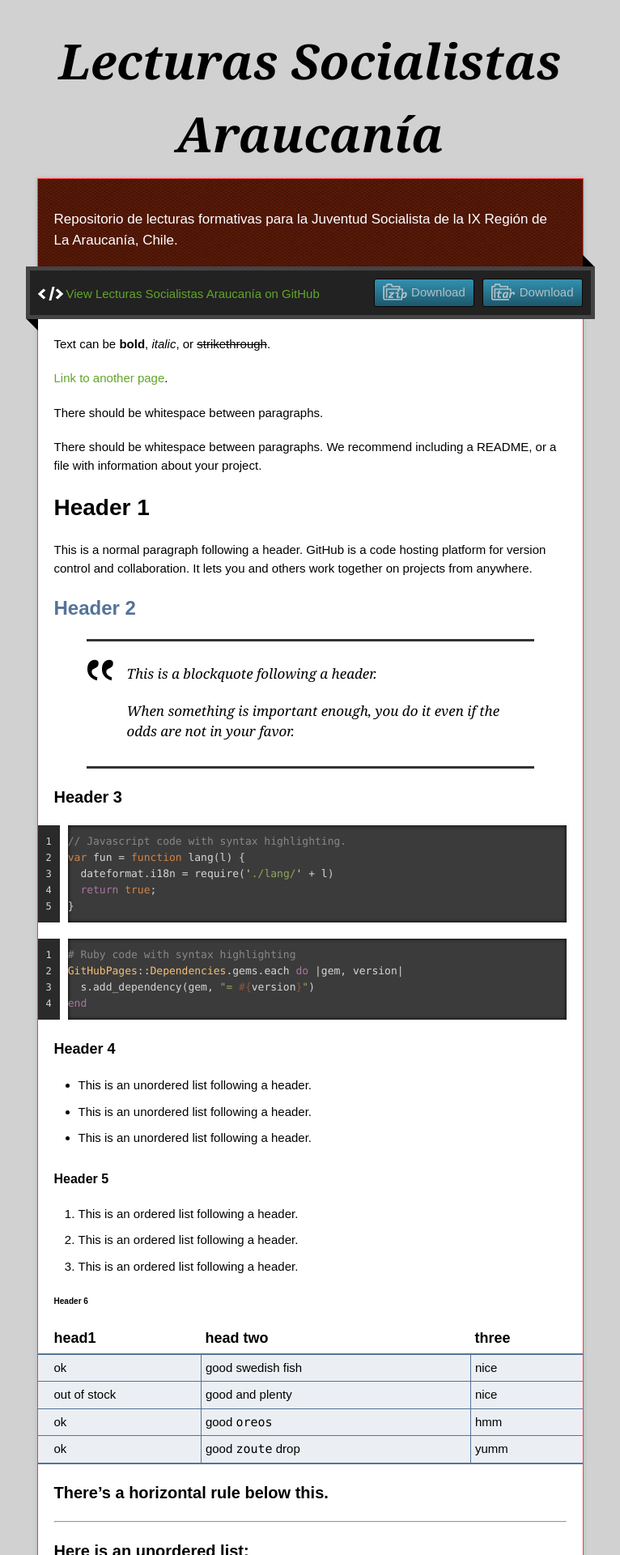
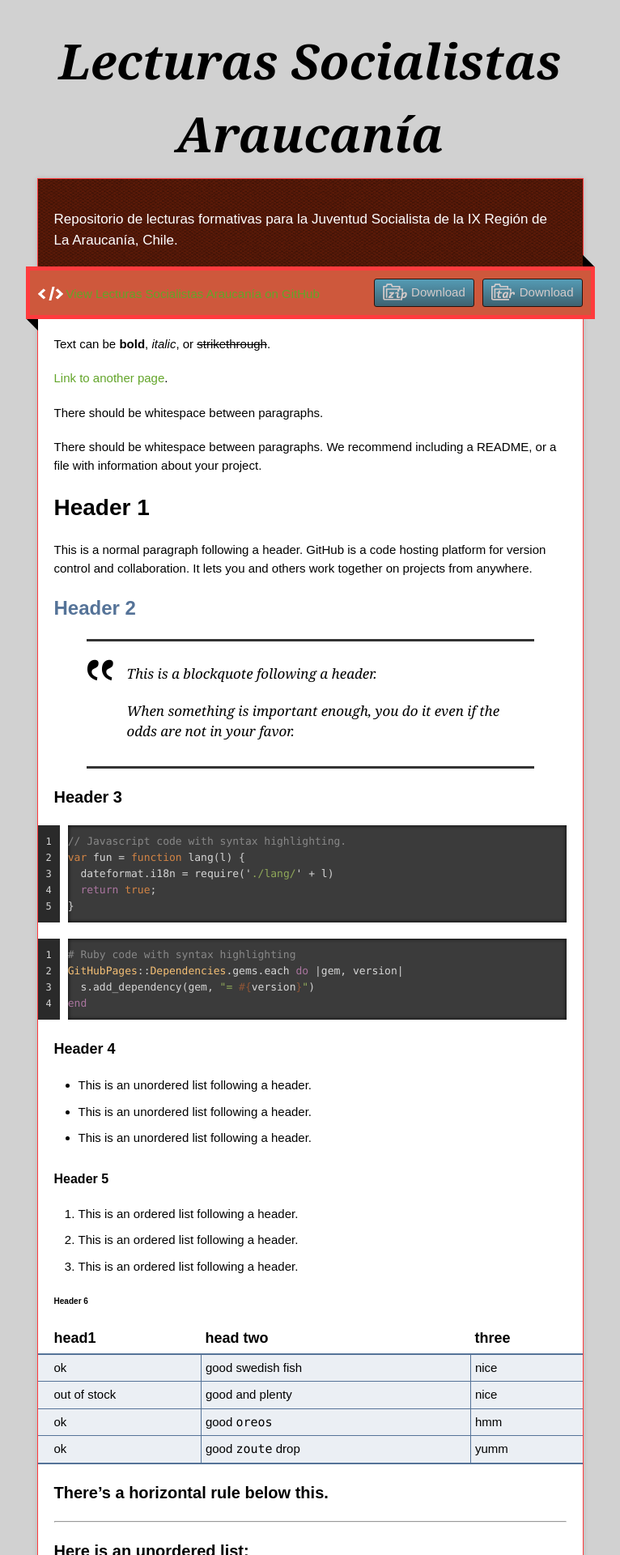
Before and after one commit to BUS-UFRO/Lecturas-Socialistas, a Jekyll site: the page built from index.md, in a window 1280 px wide. Shown: the top 1920 px of the page at 81% size, without its empty margins (257-1023 px from the left). Built offline with Jekyll 4.4.1, drawn with Linux system fonts in a browser that asks for light colours.

Commit message:
Cambia colores

```diff
--- a/_sass/jekyll-theme-time-machine.scss
+++ b/_sass/jekyll-theme-time-machine.scss
@@ -40,7 +40,7 @@ h1.title {
 }
 
 #container {
-  border: 1px solid #FF3B3D;
+  border: 1px solid #ff3b3d;
   background: #ddd url(../images/pattern.png);
   box-shadow: 0 0 5px #b1b1b1;
 }
@@ -58,8 +58,8 @@ p.tagline {
 }
 
 .download-bar {
-  background: #222;
-  border: 5px solid #444;
+  background: #CE583C;
+  border: 5px solid #ff3b3d;
   padding: 10px;
   margin: 0 -35px 20px;
   position: relative;
```
